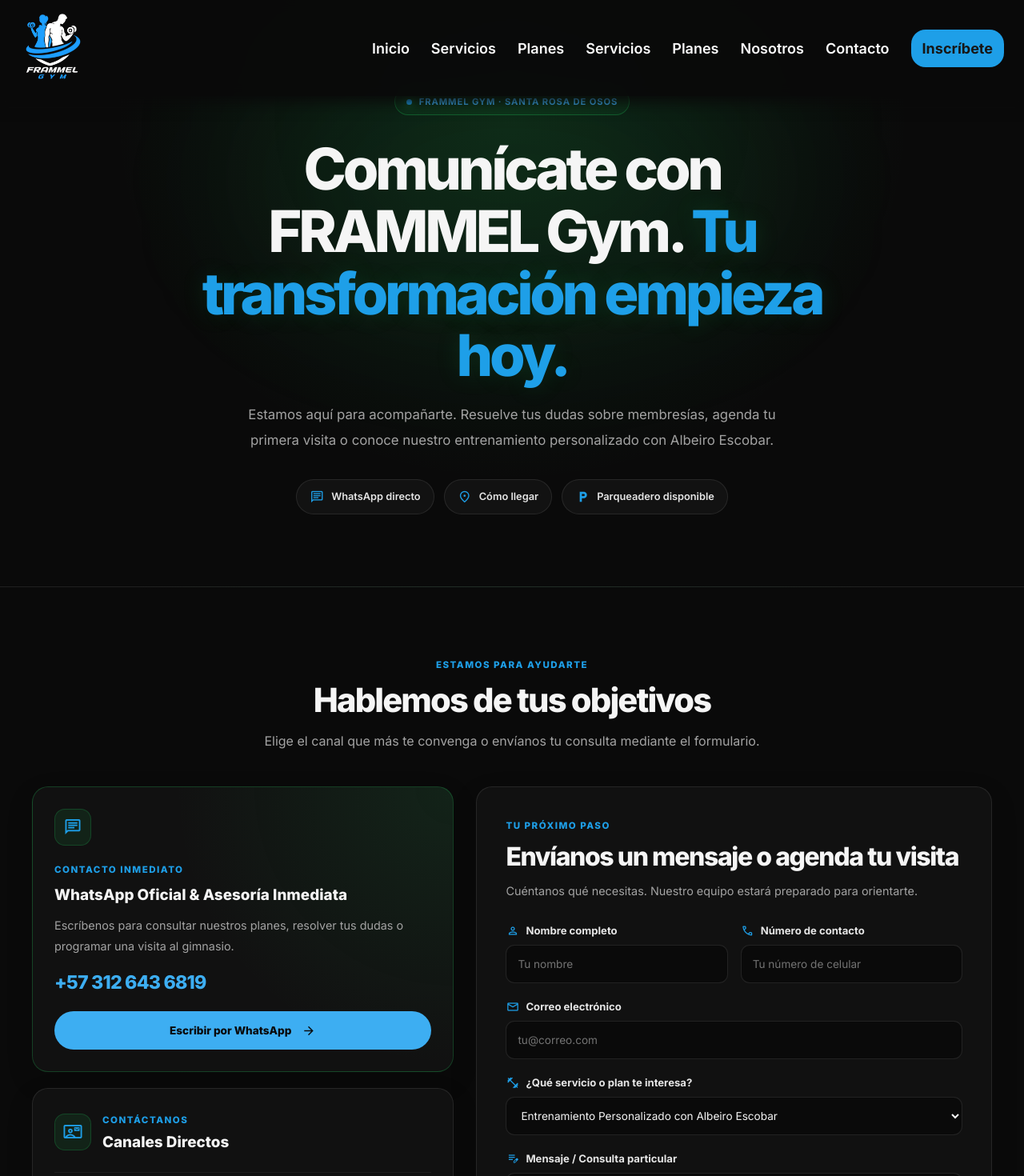
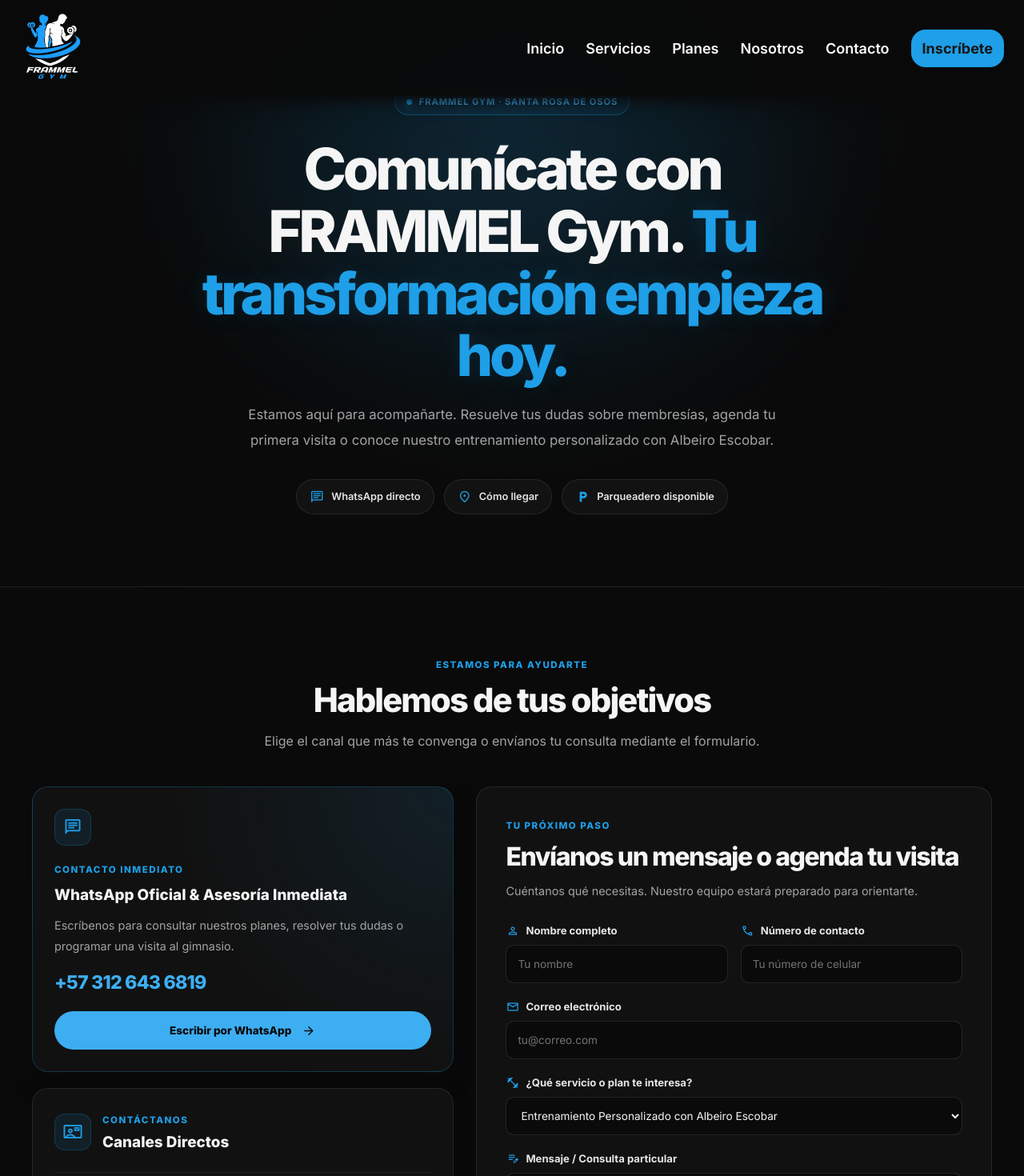
Before and after one commit to yepetopg/FrammelGym, a React (Create React App) app: page /contacto in a window 1280 px wide. Shown: the top 1470 px of the page at 80% size. Built offline with nearby package versions, Linux system fonts and the light colour scheme.

Commit message:
feat(contact-page): corregir colores

```diff
--- a/src/features/Contact/pages/ContactPage.module.css
+++ b/src/features/Contact/pages/ContactPage.module.css
@@ -85,7 +85,7 @@
   background:
     radial-gradient(
       ellipse at 50% 20%,
-      rgba(34, 197, 94, 0.12),
+      rgba(30, 159, 232, 0.12),
       transparent 55%
     ),
     linear-gradient(180deg, var(--neutral-950) 0%, var(--neutral-950) 100%);
@@ -100,7 +100,7 @@
   height: 300px;
   transform: translateX(-50%);
   border-radius: 50%;
-  background: rgba(34, 197, 94, 0.08);
+  background: rgba(30, 159, 232, 0.08);
   filter: blur(100px);
   pointer-events: none;
 }
@@ -116,9 +116,9 @@
   align-items: center;
   gap: 9px;
   padding: 9px 14px;
-  border: 1px solid rgba(34, 197, 94, 0.3);
+  border: 1px solid rgba(30, 159, 232, 0.3);
   border-radius: 999px;
-  background: rgba(34, 197, 94, 0.07);
+  background: rgba(30, 159, 232, 0.07);
   color: var(--primary-400);
   font-size: 0.7rem;
   font-weight: 700;
@@ -131,7 +131,7 @@
   flex-shrink: 0;
   border-radius: 50%;
   background: var(--primary-500);
-  box-shadow: 0 0 12px rgba(34, 197, 94, 0.7);
+  box-shadow: 0 0 12px rgba(30, 159, 232, 0.7);
 }
 
 .hero h1 {
@@ -145,7 +145,7 @@
 
 .hero h1 span {
   color: var(--primary-500);
-  text-shadow: 0 0 30px rgba(34, 197, 94, 0.15);
+  text-shadow: 0 0 30px rgba(30, 159, 232, 0.15);
 }
 
 .heroDescription {
@@ -188,8 +188,8 @@
 }
 
 a.quickAction:hover {
-  border-color: rgba(34, 197, 94, 0.45);
-  background: rgba(34, 197, 94, 0.08);
+  border-color: rgba(30, 159, 232, 0.45);
+  background: rgba(30, 159, 232, 0.08);
   color: var(--neutral-100);
 }
 
@@ -229,15 +229,15 @@ a.quickAction:hover {
 }
 
 .card:hover {
-  border-color: rgba(34, 197, 94, 0.28);
+  border-color: rgba(30, 159, 232, 0.28);
 }
 
 .whatsappCard {
-  border-color: rgba(34, 197, 94, 0.25);
+  border-color: rgba(30, 159, 232, 0.25);
   background:
     radial-gradient(
       circle at 100% 0,
-      rgba(34, 197, 94, 0.1),
+      rgba(30, 159, 232, 0.1),
       transparent 55%
     ),
     var(--secondary-900);
@@ -250,9 +250,9 @@ a.quickAction:hover {
   width: 46px;
   height: 46px;
   margin-bottom: 18px;
-  border: 1px solid rgba(34, 197, 94, 0.22);
+  border: 1px solid rgba(30, 159, 232, 0.22);
   border-radius: 13px;
-  background: rgba(34, 197, 94, 0.1);
+  background: rgba(30, 159, 232, 0.1);
   color: var(--primary-500);
 }
 
@@ -306,7 +306,7 @@ a.quickAction:hover {
 .primaryButton:hover {
   transform: translateY(-2px);
   background: var(--primary-500);
-  box-shadow: 0 8px 25px rgba(34, 197, 94, 0.18);
+  box-shadow: 0 8px 25px rgba(30, 159, 232, 0.18);
 }
 
 .primaryButton .icon {
@@ -351,7 +351,7 @@ a.quickAction:hover {
   height: 34px;
   flex-shrink: 0;
   border-radius: 10px;
-  background: rgba(34, 197, 94, 0.08);
+  background: rgba(30, 159, 232, 0.08);
   color: var(--primary-500);
 }
 
@@ -535,7 +535,7 @@ a.quickAction:hover {
 .formGroup select:focus,
 .formGroup textarea:focus {
   border-color: var(--primary-500);
-  box-shadow: 0 0 0 3px rgba(34, 197, 94, 0.1);
+  box-shadow: 0 0 0 3px rgba(30, 159, 232, 0.1);
 }
 
 .formGroup select {
@@ -610,9 +610,9 @@ a.quickAction:hover {
 
 .formFeedback {
   padding: 16px;
-  border: 1px solid rgba(34, 197, 94, 0.2);
+  border: 1px solid rgba(30, 159, 232, 0.2);
   border-radius: 12px;
-  background: rgba(34, 197, 94, 0.08);
+  background: rgba(30, 159, 232, 0.08);
   color: var(--primary-400);
   font-size: 0.84rem;
   line-height: 1.7;
@@ -700,7 +700,7 @@ a.quickAction:hover {
 }
 
 .secondaryButton:hover {
-  border-color: rgba(34, 197, 94, 0.4);
+  border-color: rgba(30, 159, 232, 0.4);
   background: var(--neutral-800);
 }
 
@@ -723,7 +723,7 @@ a.quickAction:hover {
   background:
     radial-gradient(
       circle at 50% 45%,
-      rgba(34, 197, 94, 0.14),
+      rgba(30, 159, 232, 0.14),
       transparent 28%
     ),
     var(--neutral-900);
@@ -768,11 +768,11 @@ a.quickAction:hover {
   height: 60px;
   align-items: center;
   justify-content: center;
-  border: 3px solid rgba(34, 197, 94, 0.25);
+  border: 3px solid rgba(30, 159, 232, 0.25);
   border-radius: 50%;
   background: var(--primary-500);
   color: var(--neutral-950);
-  box-shadow: 0 0 0 10px rgba(34, 197, 94, 0.1);
+  box-shadow: 0 0 0 10px rgba(30, 159, 232, 0.1);
 }
 
 .mapMarker .icon {
@@ -859,9 +859,9 @@ a.quickAction:hover {
   flex-shrink: 0;
   align-items: center;
   justify-content: center;
-  border: 1px solid rgba(34, 197, 94, 0.2);
+  border: 1px solid rgba(30, 159, 232, 0.2);
   border-radius: 12px;
-  background: rgba(34, 197, 94, 0.08);
+  background: rgba(30, 159, 232, 0.08);
   color: var(--primary-500);
 }
 
@@ -885,9 +885,9 @@ a.quickAction:hover {
   gap: 12px;
   margin-top: 20px;
   padding: 15px 17px;
-  border: 1px solid rgba(34, 197, 94, 0.2);
+  border: 1px solid rgba(30, 159, 232, 0.2);
   border-radius: 12px;
-  background: rgba(34, 197, 94, 0.06);
+  background: rgba(30, 159, 232, 0.06);
   color: var(--primary-400);
   font-size: 0.8rem;
   font-weight: 700;
@@ -895,7 +895,7 @@ a.quickAction:hover {
 }
 
 .locationWhatsApp:hover {
-  background: rgba(34, 197, 94, 0.12);
+  background: rgba(30, 159, 232, 0.12);
 }
 
 /* PREGUNTAS FRECUENTES */
@@ -906,7 +906,7 @@ a.quickAction:hover {
   background:
     radial-gradient(
       ellipse at 50% 0,
-      rgba(34, 197, 94, 0.045),
+      rgba(30, 159, 232, 0.045),
       transparent 60%
     ),
     var(--neutral-950);
@@ -966,11 +966,11 @@ a.quickAction:hover {
   isolation: isolate;
   overflow: hidden;
   padding: 85px 24px;
-  border-top: 1px solid rgba(34, 197, 94, 0.18);
+  border-top: 1px solid rgba(30, 159, 232, 0.18);
   background:
     linear-gradient(
       180deg,
-      rgba(34, 197, 94, 0.035),
+      rgba(30, 159, 232, 0.035),
       transparent
     ),
     var(--neutral-950);
@@ -986,7 +986,7 @@ a.quickAction:hover {
   height: 350px;
   transform: translateX(-50%);
   border-radius: 50%;
-  background: rgba(34, 197, 94, 0.08);
+  background: rgba(30, 159, 232, 0.08);
   filter: blur(110px);
   pointer-events: none;
 }
--- a/src/shared/components/layout/NavBar/NavBar.jsx
+++ b/src/shared/components/layout/NavBar/NavBar.jsx
@@ -15,8 +15,6 @@ export const NavBar = () => {
             <ul className={active ? navBarStyle.active : ''}>
                 <NavItem text={"Inicio"} href={"/"} cta={false}/>
                 <NavItem text={"Servicios"} href={"/servicios"}/>
-                <NavItem text={"Planes"} href={"/"}/>
-                <NavItem text={"Servicios"} href={"/"}/>
                 <NavItem text={"Planes"} href={"/plans"}/>
                 <NavItem text={"Nosotros"} href={"/"}/>
                 <NavItem text={"Contacto"} href={"/contacto"}/>
```
